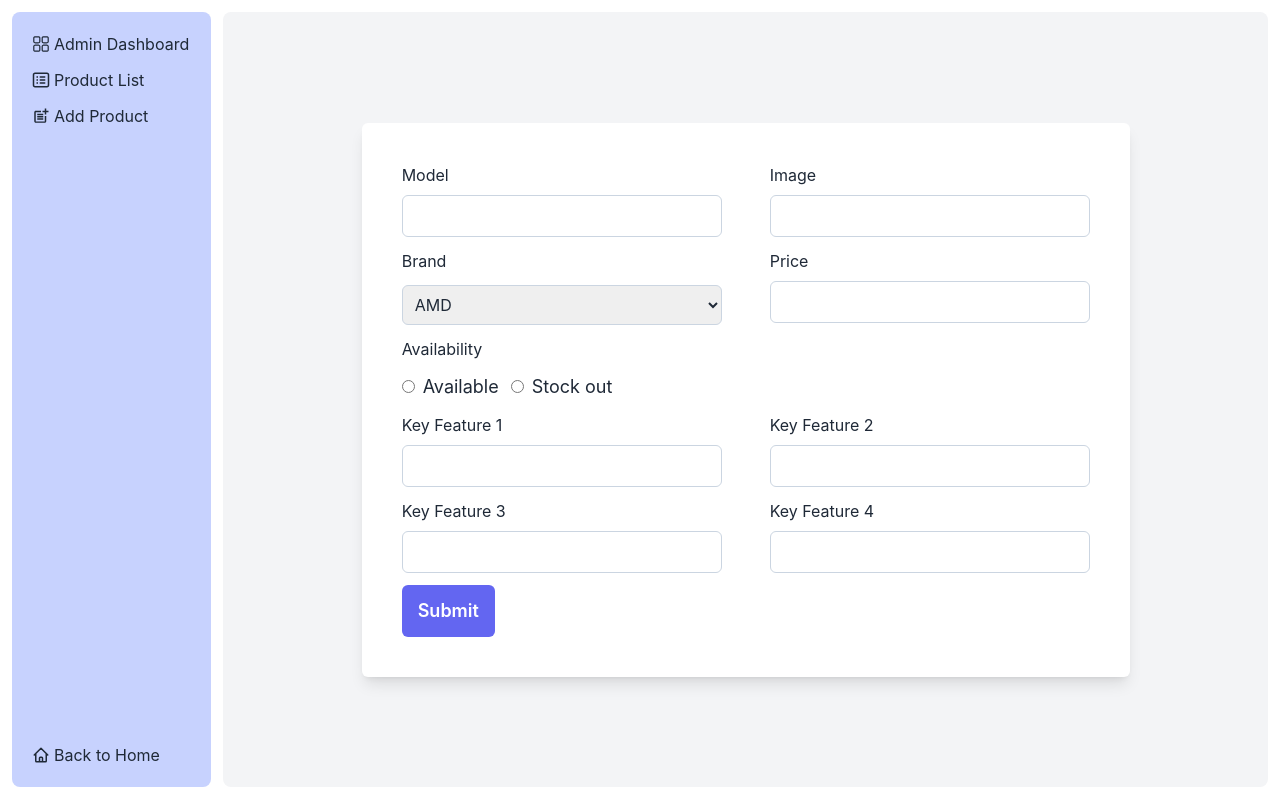
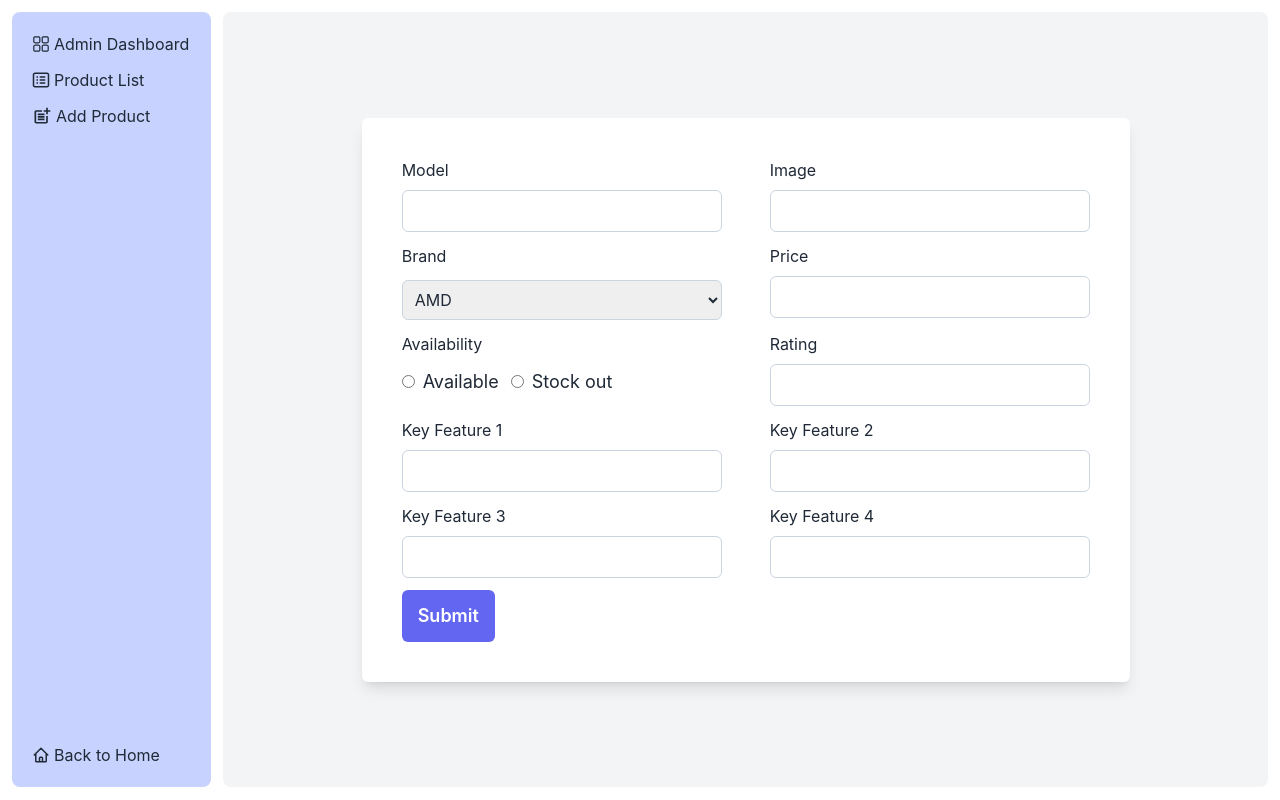
Before and after one commit to azimuddin2/moon-tech-react-redux, a React (Create React App) app: page /dashboard/add-product in a window 1280 px wide. Built offline with nearby package versions, Linux system fonts and the light colour scheme.

Commit message:
thunk use add product

```diff
--- a/package.json
+++ b/package.json
@@ -15,6 +15,7 @@
     "react-redux": "^8.0.5",
     "react-router-dom": "^6.6.1",
     "react-scripts": "5.0.1",
+    "react-toastify": "^9.1.1",
     "redux": "^4.2.0",
     "redux-logger": "^3.0.6",
     "redux-thunk": "^2.4.2",
--- a/src/App.js
+++ b/src/App.js
@@ -3,6 +3,8 @@ import { RouterProvider } from 'react-router-dom';
 import routes from './routes/routes';
 import { Provider } from 'react-redux';
 import store from './redux/store';
+import { ToastContainer } from 'react-toastify';
+import 'react-toastify/dist/ReactToastify.css';
 
 function App() {
   return (
@@ -10,6 +12,7 @@ function App() {
       <Provider store={store}>
         <RouterProvider router={routes}></RouterProvider>
       </Provider>
+       <ToastContainer />
     </div>
   );
 }
--- a/src/layout/Dashboard/Sidebar.js
+++ b/src/layout/Dashboard/Sidebar.js
@@ -22,7 +22,7 @@ const Sidebar = () => {
                 </li>
                 <li>
                     <Link to='add-product' className='flex items-center'>
-                        <MdPostAdd className='text-lg mr-1'></MdPostAdd>
+                        <MdPostAdd className='text-xl mr-1'></MdPostAdd>
                         <span> Add Product </span>
                     </Link>
                 </li>
--- a/src/pages/Dashboard/AddProduct.js
+++ b/src/pages/Dashboard/AddProduct.js
@@ -1,18 +1,21 @@
 import React from 'react';
 import { useForm } from 'react-hook-form';
 import { useDispatch } from 'react-redux';
+import addProductData from '../../redux/thunk/products/addProductData';
 
 const AddProduct = () => {
-    const { register, handleSubmit } = useForm();
+    const { register, handleSubmit, reset } = useForm();
     const dispatch = useDispatch();
 
     const submit = (data) => {
 
         const product = {
             model: data.model,
+            image: data.image,
             brand: data.brand,
             status: data.status === "true" ? true : false,
             price: data.price,
+            rating: data.rating,
             keyFeature: [
                 data.keyFeature1,
                 data.keyFeature2,
@@ -22,6 +25,8 @@ const AddProduct = () => {
             spec: [],
         };
         console.log(product);
+        dispatch(addProductData(product))
+        reset()
     }
 
     return (
@@ -37,6 +42,7 @@ const AddProduct = () => {
                         type='text'
                         id='model'
                         {...register("model")}
+                        required
                     />
                 </div>
 
@@ -48,6 +54,7 @@ const AddProduct = () => {
                         name='image'
                         id='image'
                         {...register("image")}
+                        required
                     />
                 </div>
 
@@ -72,6 +79,7 @@ const AddProduct = () => {
                         name='price'
                         id='price'
                         {...register("price")}
+                        required
                     />
                 </div>
 
@@ -104,7 +112,18 @@ const AddProduct = () => {
                     </div>
                 </div>
 
-                <div className='flex flex-col w-full max-w-xs'></div>
+                <div className='flex flex-col w-full max-w-xs'>
+                    <label className='mb-2' htmlFor='rating'>Rating</label>
+                    <input
+                        className='border border-slate-300 rounded-md p-2 focus:outline-none focus:border-indigo-500'
+                        type="number"
+                        name='rating'
+                        id='rating'
+                        {...register("rating")}
+                        required
+                    />
+                </div>
+
                 <div className='flex flex-col w-full max-w-xs'>
                     <label className='mb-2' htmlFor='keyFeature1'>
                         Key Feature 1
@@ -115,6 +134,7 @@ const AddProduct = () => {
                         name='keyFeature1'
                         id='keyFeature1'
                         {...register("keyFeature1")}
+                        required
                     />
                 </div>
 
@@ -128,6 +148,7 @@ const AddProduct = () => {
                         name='keyFeature2'
                         id='keyFeature2'
                         {...register("keyFeature2")}
+                        required
                     />
                 </div>
 
@@ -141,6 +162,7 @@ const AddProduct = () => {
                         name='keyFeature3'
                         id='keyFeature3'
                         {...register("keyFeature3")}
+                        required
                     />
                 </div>
 
@@ -154,6 +176,7 @@ const AddProduct = () => {
                         name='keyFeature4'
                         id='keyFeature4'
                         {...register("keyFeature4")}
+                        required
                     />
                 </div>
 
--- a/src/pages/Dashboard/ProductList.js
+++ b/src/pages/Dashboard/ProductList.js
@@ -3,15 +3,15 @@ import { useDispatch, useSelector } from 'react-redux';
 import loadProductData from '../../redux/thunk/products/fetchProducts';
 
 const ProductList = () => {
-    const products = useSelector((state) => state.product.products);
+  const products = useSelector((state) => state.product.products);
   const dispatch = useDispatch();
 
   useEffect(() => {
     dispatch(loadProductData());
   });
 
-    return (
-        <div class='flex flex-col justify-center items-center h-full w-full lg:px-12'>
+  return (
+    <div class='flex flex-col justify-center items-center h-full w-full lg:p-16'>
       <div class='w-full max-w-7xl mx-auto rounded-lg  bg-white shadow-lg border border-gray-200'>
         <header class='px-5 py-4 border-b border-gray-100'>
           <div class='font-semibold text-gray-800'>Products</div>
@@ -93,7 +93,7 @@ const ProductList = () => {
         </div>
       </div>
     </div>
-    );
+  );
 };
 
 export default ProductList;
--- a/src/redux/actionTypes/actionTypes.js
+++ b/src/redux/actionTypes/actionTypes.js
@@ -1,4 +1,6 @@
 export const LOAD_PRODUCT = "LOAD_PRODUCT";
+export const ADD_PRODUCT = "ADD_PRODUCT";
+
 export const ADD_TO_CART = "ADD_TO_CART";
 export const  REMOVE_FROM_CART = "REMOVE_FROM_CART";
 
--- a/src/redux/actions/productActions.js
+++ b/src/redux/actions/productActions.js
@@ -1,4 +1,5 @@
 import {
+    ADD_PRODUCT,
     ADD_TO_CART,
     LOAD_PRODUCT,
     REMOVE_FROM_CART
@@ -11,6 +12,13 @@ export const loadProduct = (data) => {
         payload: data,
     };
 };
+
+export const addProduct = (data) => {
+    return {
+        type: ADD_PRODUCT,
+        payload: data,
+    }
+}
 
 export const addToCart = (product) => {
     return {
--- a/src/redux/reducers/productReducer.js
+++ b/src/redux/reducers/productReducer.js
@@ -1,4 +1,5 @@
 import {
+    ADD_PRODUCT,
     ADD_TO_CART,
     LOAD_PRODUCT,
     REMOVE_FROM_CART
@@ -22,6 +23,11 @@ const productReducer = (state = initialState, action) => {
                 ...state,
                 products: action.payload,
             }
+            case ADD_PRODUCT:
+                return {
+                    ...state,
+                    products: [...state.products, action.payload],
+                }
         case ADD_TO_CART:
             if (selectedProduct) {
 
--- /dev/null
+++ b/src/redux/thunk/products/addProductData.js
@@ -0,0 +1,28 @@
+import { addProduct } from "../../actions/productActions";
+import { toast } from 'react-toastify';
+
+const addProductData = (product) => {
+
+    return async (dispatch, getState) => {
+        const res = await fetch("http://localhost:5000/product", {
+            method: "POST",
+            body: JSON.stringify(product),
+            headers: {
+                "Content-type": "application/json",
+            }
+        });
+        const data = await res.json();
+
+        if (data.acknowledged) {
+
+            dispatch(addProduct({
+                _id: data.insertedId,
+                ...product,
+            }))
+            toast.success('Add Product Successful');
+        }
+
+    };
+};
+
+export default addProductData;
--- a/src/redux/thunk/products/fetchProducts.js
+++ b/src/redux/thunk/products/fetchProducts.js
@@ -6,9 +6,9 @@ const loadProductData = () => {
         const res = await fetch("http://localhost:5000/products");
         const data = await res.json();
 
-        if (data.length) {
+        if (data.data.length) {
 
-            dispatch(loadProduct(data))
+            dispatch(loadProduct(data.data))
         }
     };
 };
```
Also changed, not shown: 1 other file (tests, documents, lock files or other folders).
